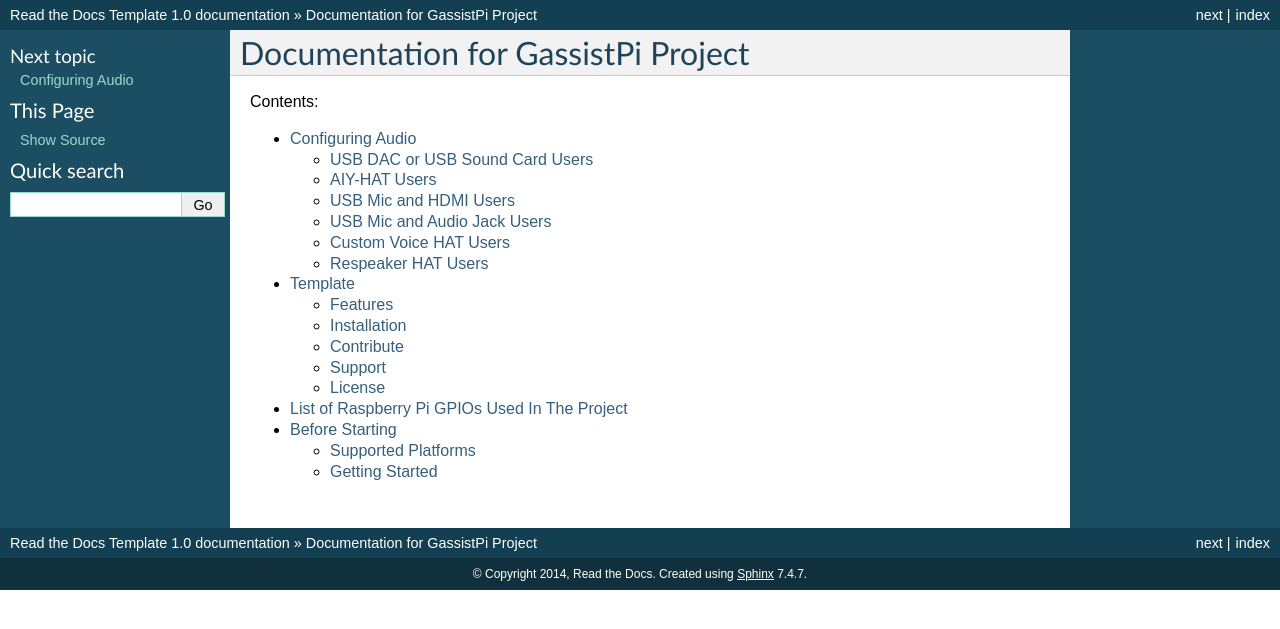
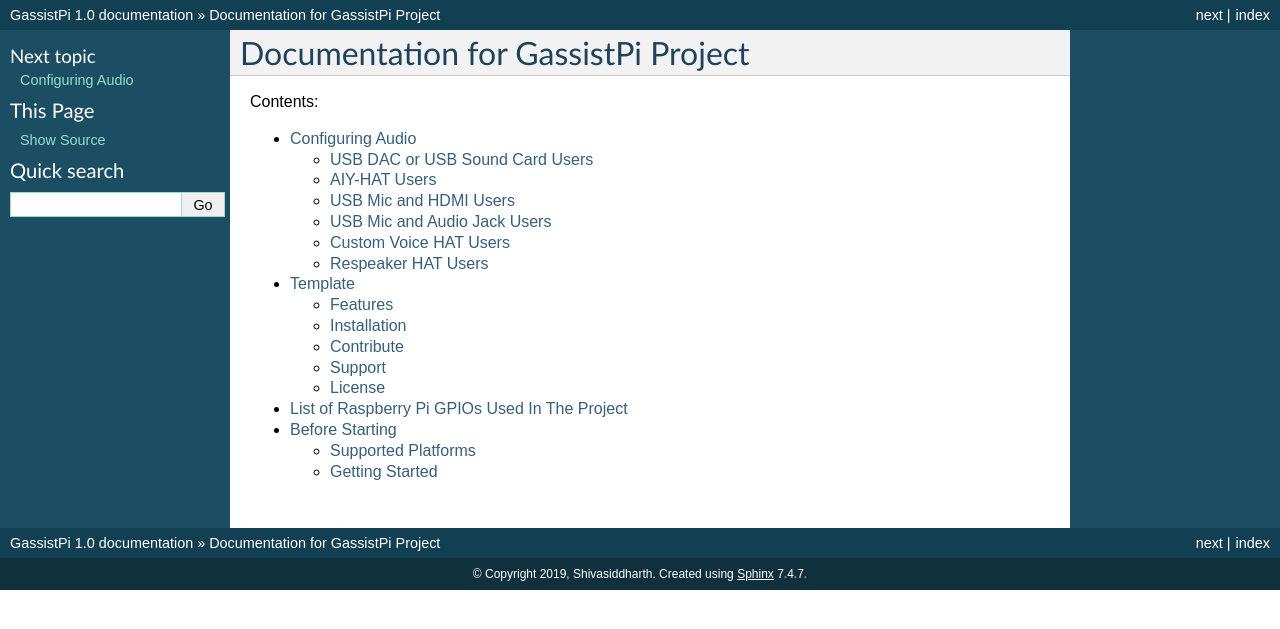
Before and after one commit to shivasiddharth/GassistPi-Documentation, a Sphinx documentation site: the page built from docs/index.rst, in a window 1280 px wide. Shown: the top 629 px of the page. Built offline with Sphinx 7.4.7, drawn with Linux system fonts in a browser that asks for light colours.

Commit message:
Update conf.py

```diff
--- a/docs/conf.py
+++ b/docs/conf.py
@@ -1,16 +1,7 @@
 # -*- coding: utf-8 -*-
 #
-# Read the Docs Template documentation build configuration file, created by
-# sphinx-quickstart on Tue Aug 26 14:19:49 2014.
-#
-# This file is execfile()d with the current directory set to its
-# containing dir.
-#
-# Note that not all possible configuration values are present in this
-# autogenerated file.
-#
-# All configuration values have a default; values that are commented out
-# serve to show the default.
+# GassistPi documentation build configuration file
+
 
 import sys
 import os
@@ -43,8 +34,8 @@
 master_doc = 'index'
 
 # General information about the project.
-project = u'Read the Docs Template'
-copyright = u'2014, Read the Docs'
+project = u'GassistPi'
+copyright = u'2019, Shivasiddharth'
 
 # The version info for the project you're documenting, acts as replacement for
 # |version| and |release|, also used in various other places throughout the
```
